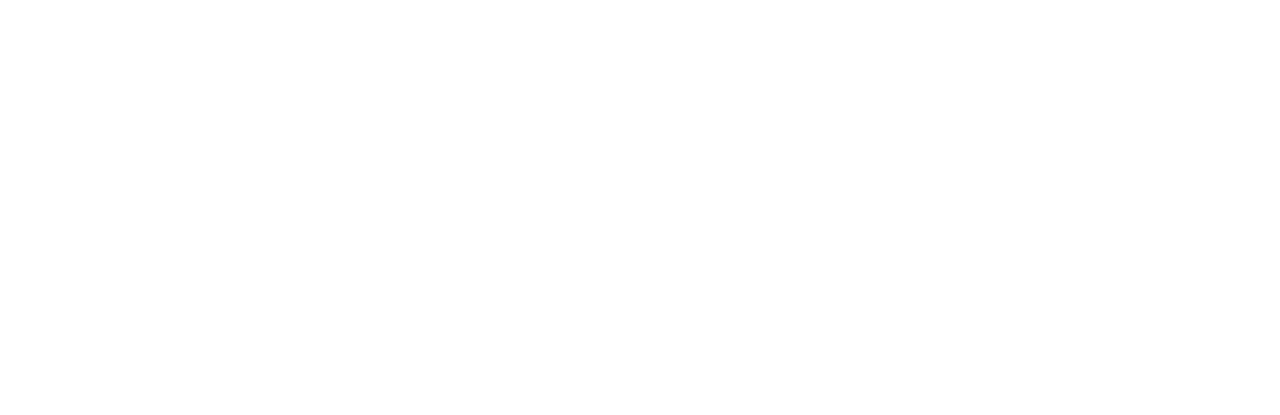
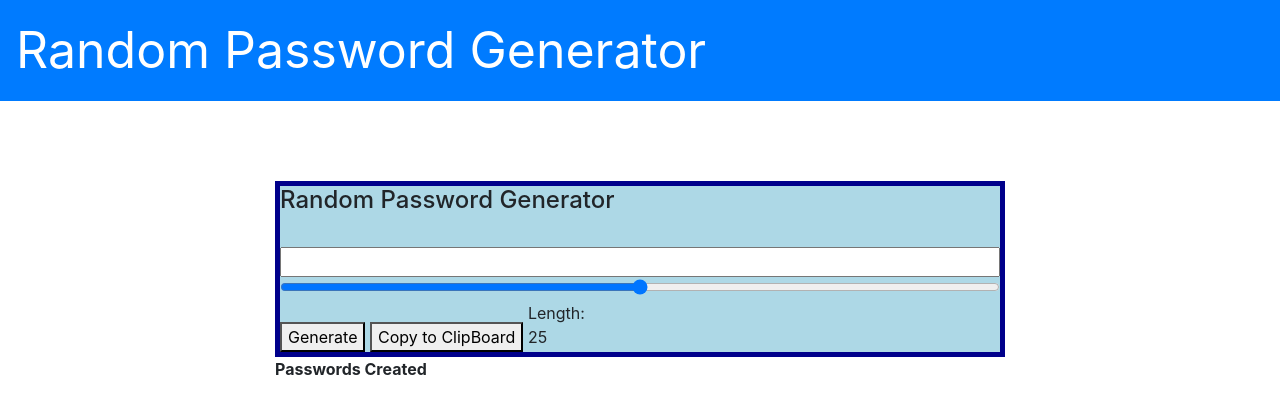
Before and after one commit to es9156967/Homework-3, a plain HTML site: page index.html in a window 1280 px wide. Drawn offline with nearby package versions, Linux system fonts and the light colour scheme.

Commit message:
adding first draft

```diff
--- a/index.html
+++ b/index.html
@@ -4,9 +4,47 @@
     <meta charset="UTF-8">
     <meta name="viewport" content="width=device-width, initial-scale=1.0">
     <meta http-equiv="X-UA-Compatible" content="ie=edge">
-    <title>Document</title>
+    <link rel="stylesheet" href="https://stackpath.bootstrapcdn.com/bootstrap/4.4.1/css/bootstrap.min.css" integrity="sha384-Vkoo8x4CGsO3+Hhxv8T/Q5PaXtkKtu6ug5TOeNV6gBiFeWPGFN9MuhOf23Q9Ifjh" crossorigin="anonymous">
+    <link rel="stylesheet" href="./style.css">
+    <title>Random Password Generator</title>
+
+
 </head>
 <body>
 
+    <nav class="navbar navbar-dark bg-primary">
+        <a class="navbar-brand">Random Password Generator</a>
+    </nav>
+
+    <div class="container">
+        <div class="row">
+            <div class="col-lg-8 col-sm-12 mx-auto">
+                <div class="password_generator">
+                    <h4>Random Password Generator</h4>
+                    <br>
+                    <input type="text" id="display">
+                    <br>
+                    <input type="range" min="0" max="30" name="slider" id="slider">
+                    <br>
+                    <button onclick="generate()">Generate</button>
+                    <button onclick="clipboard()">Copy to ClipBoard</button>
+                    <div id="length">Result of Password</div>
+
+                </div>
+
+                <div class="passwords_generated">
+                    <b>Passwords Created</b>
+                    <br>
+                    <div id="last_numbers"></div>
+                </div>
+
+
+            </div>
+        </div>
+    </div>
+
+    <script src="./javascript.js"></script>
+
+
 </body>
 </html>
--- a/javascript.js
+++ b/javascript.js
@@ -0,0 +1,44 @@
+//generate random password
+function generate(){
+
+    let complexity = document.getElementById("slider").value;
+
+    let values ="ABCDEFGHIJKLMNOPQURSTUVWXYZabcdefghijklmnopqrstuvwxy1234567890!@#$%^&*()_+";
+
+    let password = "";
+
+    //create loop to choose password charcters//
+
+    for(var i=0; i <= complexity; i++){
+        password= password + values.charAt(Math.floor(Math.random() * Math.floor(values.length -1)));
+    }
+
+    //adding password to dsipay//
+    document.getElementById("display").value = password
+
+    //add password generated passwords//
+    document.getElementById("last_numbers").innerHTML += password + "<br>"
+
+}
+
+
+document.getElementById("length").innerHTML = "Length: 25";
+
+
+document.getElementById("slider").oninput = function(){
+    if (document.getElementById("slider").value > 0){
+        document.getElementById("length").innerHTML = "length: " + document.getElementById("slider").value;
+    }
+    else{
+        document.getElementById("length").innerHTML = "Length: 1";
+    }
+}
+
+
+function clipboard(){
+    document.getElementById("display").select();
+
+    document.execCommand("Copy");
+
+    alert("Copied");
+}
--- a/style.css
+++ b/style.css
@@ -0,0 +1,28 @@
+.password_generator {
+    margin-top: 80px;
+
+    background-color: lightblue;
+    border: darkblue solid 5px;
+    width: 100%;
+}
+
+#display {
+    width: 100%;
+}
+
+#slider {
+    width: 100%;
+}
+
+.passwords_generated {
+    margin-bottom: 30px;
+
+}
+#length{
+    display: inline-block;
+    width: 0px;
+}
+
+.navbar-brand{
+    font-size: 50px;
+}
```
